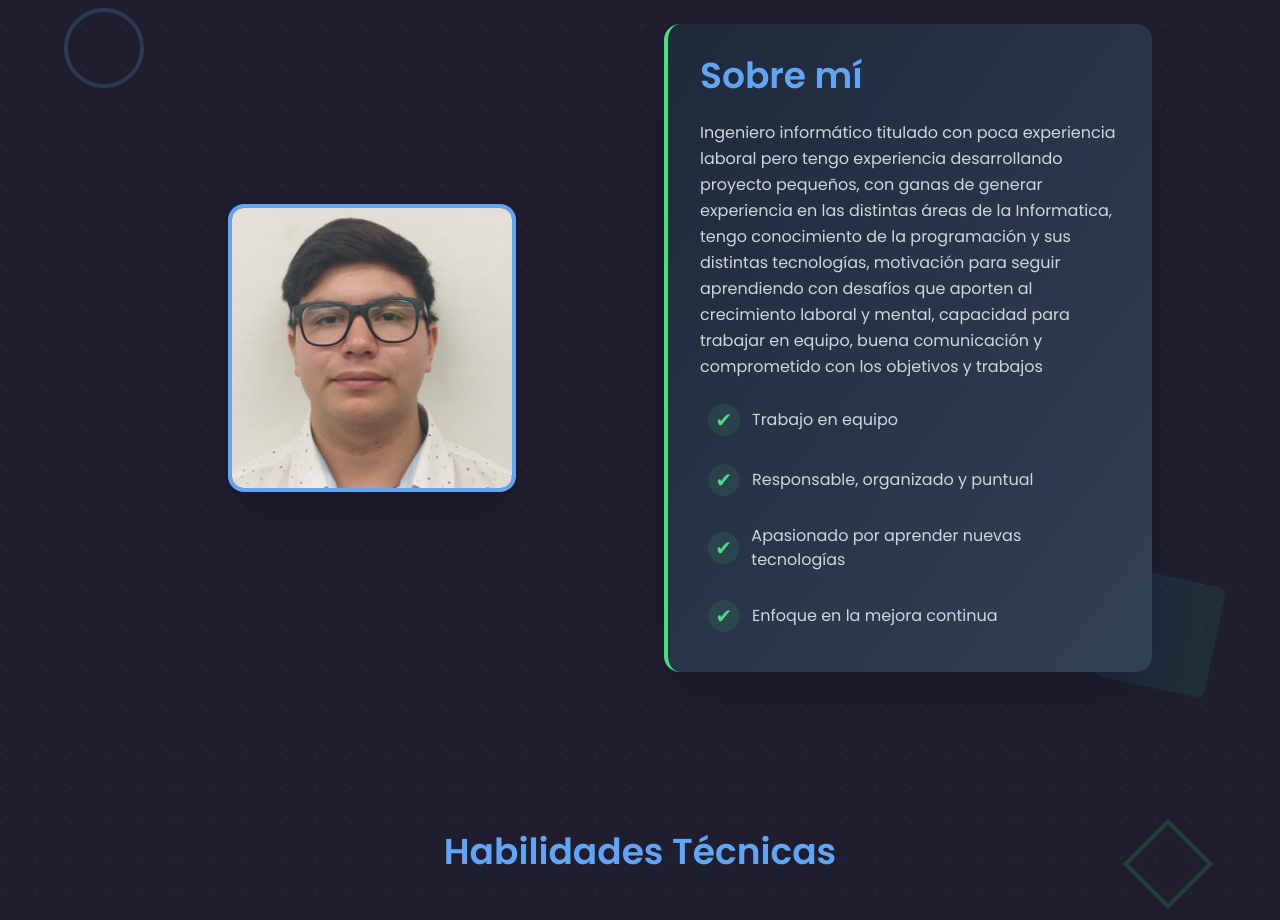
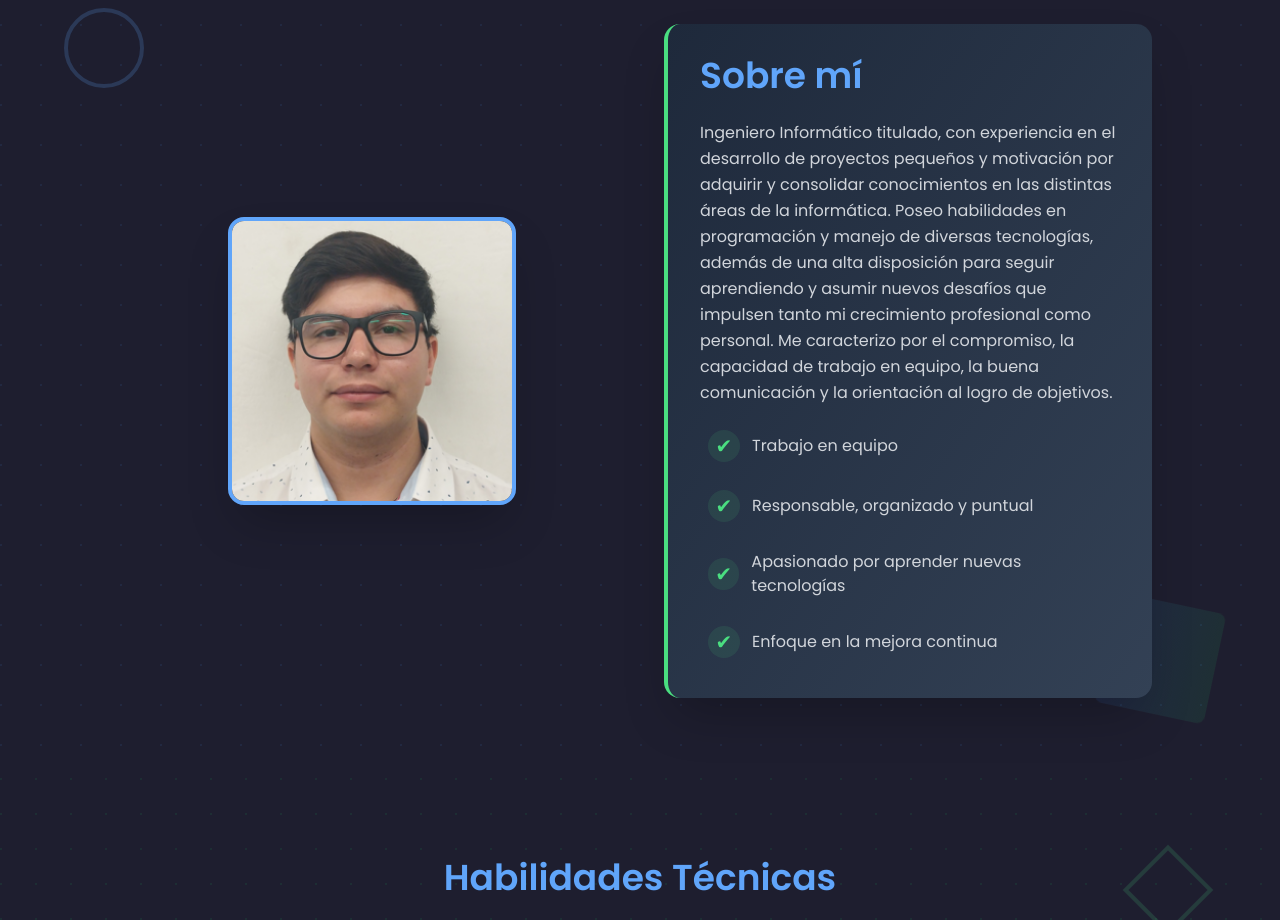
Before and after one commit to hectormadrid/Portafolio, a website with bundled scripts: page index.html in a window 1280 px wide. Shown: the part 920-1840 px from the top of the page. Built offline with nearby package versions, Linux system fonts and the light colour scheme.

Commit message:
se edito texto sobre mi

```diff
--- a/index.html
+++ b/index.html
@@ -158,11 +158,12 @@
       <div class="bg-gradient-to-br from-slate-800 to-slate-700 p-8 rounded-2xl border-l-4 border-green-400 shadow-2xl hover:shadow-green-400/20 transition-all duration-300">
         <h2 class="text-4xl font-bold text-blue-400 mb-6">Sobre mí</h2>
         <p class="text-gray-300 leading-relaxed mb-4">
-          Ingeniero informático titulado con poca experiencia laboral pero tengo experiencia desarrollando proyecto pequeños, con ganas de generar
-          experiencia en las  distintas áreas de la Informatica, tengo conocimiento de la programación y sus distintas
-          tecnologías, motivación para seguir aprendiendo con desafíos que aporten al crecimiento
-          laboral y mental, capacidad para trabajar en equipo, buena comunicación y
-          comprometido con los objetivos y trabajos
+         Ingeniero Informático titulado, con experiencia en el desarrollo de proyectos
+         pequeños y motivación por adquirir y consolidar conocimientos en las distintas
+         áreas de la informática. Poseo habilidades en programación y manejo de diversas
+          tecnologías, además de una alta disposición para seguir aprendiendo y asumir nuevos desafíos
+           que impulsen tanto mi crecimiento profesional como personal. Me caracterizo por el compromiso,
+           la capacidad de trabajo en equipo, la buena comunicación y la orientación al logro de objetivos.
         </p>
         <ul class="space-y-3 text-gray-300">
           <li class="flex items-center p-2 rounded-lg hover:bg-slate-600/30 transition-all"><span class="text-green-400 text-xl mr-3 bg-green-400/10 rounded-full w-8 h-8 flex items-center justify-center">✔</span> Trabajo en equipo</li>
```
